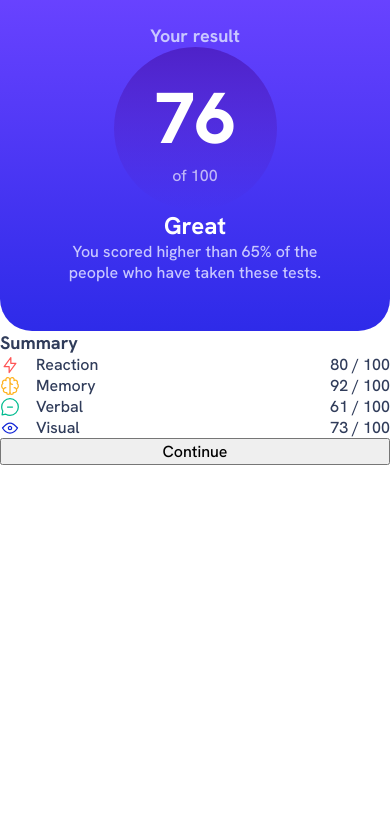
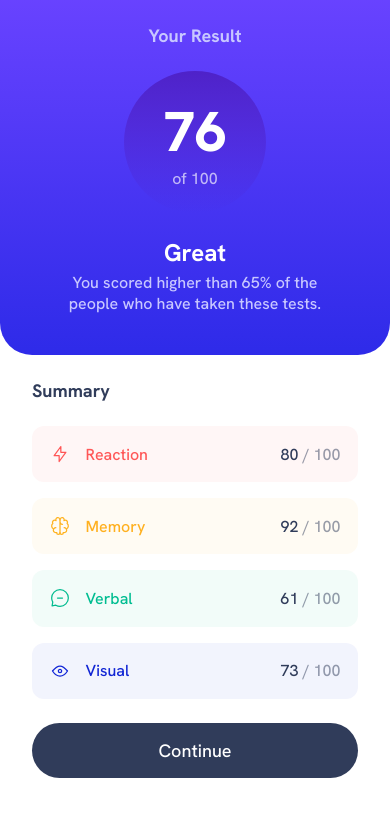
Before and after one commit to solvman/results-summary-component-main, a plain HTML site: page index.html in a window 390 px wide. Drawn offline with Linux system fonts and the light colour scheme.

Commit message:
Complete mobile design

```diff
--- a/index.html
+++ b/index.html
@@ -16,21 +16,21 @@
   <body>
     <main>
       <div class="card grid">
-        <div class="result grid">
+        <div class="result grid spacing--lg">
           <h1 class="heading--md">Your result</h1>
           <p class="result__score"><span class="heading--xl">76</span>of 100</p>
-          <div class="grid">
-            <p class="result__outcome heading--lg">Great</p>
-            <p>
+          <div class="grid spacing--sm">
+            <p class="result__rank heading--lg">Great</p>
+            <p class="result__description">
               You scored higher than 65% of the people who have taken these
               tests.
             </p>
           </div>
         </div>
-        <div class="summary grid">
+        <div class="summary grid spacing--lg">
           <h2 class="heading--md">Summary</h2>
-          <div class="grid">
-            <div class="summary__item flex space-between">
+          <div class="grid spacing--md">
+            <div class="summary__item flex space-between clr-accent1">
               <div class="flex">
                 <svg
                   xmlns="http://www.w3.org/2000/svg"
@@ -47,11 +47,11 @@
                     d="M10.833 8.333V2.5l-6.666 9.167h5V17.5l6.666-9.167h-5Z"
                   />
                 </svg>
-                <p class="summary__item__title">Reaction</p>
+                <p>Reaction</p>
               </div>
-              <p><span>80</span> / 100</p>
+              <p class="summary__item__score"><span>80</span> / 100</p>
             </div>
-            <div class="summary__item flex space-between">
+            <div class="summary__item flex space-between clr-accent2">
               <div class="flex">
                 <svg
                   xmlns="http://www.w3.org/2000/svg"
@@ -84,9 +84,9 @@
                 </svg>
                 <p class="summary__item__title">Memory</p>
               </div>
-              <p><span>92</span> / 100</p>
+              <p class="summary__item__score"><span>92</span> / 100</p>
             </div>
-            <div class="summary__item flex space-between">
+            <div class="summary__item flex space-between clr-accent3">
               <div class="flex">
                 <svg
                   xmlns="http://www.w3.org/2000/svg"
@@ -105,9 +105,9 @@
                 </svg>
                 <p class="summary__item__title">Verbal</p>
               </div>
-              <p><span>61</span> / 100</p>
+              <p class="summary__item__score"><span>61</span> / 100</p>
             </div>
-            <div class="summary__item flex space-between">
+            <div class="summary__item flex space-between clr-accent4">
               <div class="flex">
                 <svg
                   xmlns="http://www.w3.org/2000/svg"
@@ -133,7 +133,7 @@
                 </svg>
                 <p class="summary__item__title">Visual</p>
               </div>
-              <p><span>73</span> / 100</p>
+              <p class="summary__item__score"><span>73</span> / 100</p>
             </div>
           </div>
           <button class="button">Continue</button>
--- a/style.css
+++ b/style.css
@@ -56,6 +56,7 @@
   --fs-400: 1.125rem;
   --fs-500: 1.5rem;
   --fs-600: 2rem;
+  --fs-800: 3.5rem;
   --fs-900: 4.5rem;
 }
 
@@ -81,6 +82,7 @@ svg {
 /* Utility */
 
 .heading--md {
+  text-transform: capitalize;
   font-size: var(--fs-400);
   font-weight: var(--fw-bold);
 }
@@ -92,7 +94,19 @@ svg {
 
 .heading--xl {
   font-weight: var(--fw-black);
-  font-size: var(--fs-900);
+  font-size: var(--fs-800);
+}
+
+.spacing--sm {
+  gap: 0.25rem;
+}
+
+.spacing--md {
+  gap: 1rem;
+}
+
+.spacing--lg {
+  gap: 1.5rem;
 }
 
 .flex {
@@ -109,37 +123,73 @@ svg {
   justify-content: space-between;
 }
 
+.clr-accent1 {
+  color: hsl(var(--clr-hsl-accent-1));
+  background-color: hsl(var(--clr-hsl-accent-1), 0.05);
+}
+
+.clr-accent2 {
+  color: hsl(var(--clr-hsl-accent-2));
+  background-color: hsl(var(--clr-hsl-accent-2), 0.05);
+}
+
+.clr-accent3 {
+  color: hsl(var(--clr-hsl-accent-3));
+  background-color: hsl(var(--clr-hsl-accent-3), 0.05);
+}
+
+.clr-accent4 {
+  color: hsl(var(--clr-hsl-accent-4));
+  background-color: hsl(var(--clr-hsl-accent-4), 0.05);
+}
+
 /* Styles */
 
 body {
+  background-color: var(--clr-neutral-100);
   font-family: var(--ff-default);
   font-size: var(--fs-300);
   font-weight: var(--fw-regular);
 }
 .card {
-  --padding: 1.5rem;
+  min-width: 375px;
+  background-color: var(--clr-neutral-100);
 }
 
 .button {
   display: block;
+  text-decoration: none;
+  font-size: var(--fs-400);
+  color: var(--clr-neutral-100);
+  background-color: var(--clr-neutral-700);
+  border-radius: 100vw;
+  border: none;
+  padding: 1rem 2rem;
+  cursor: pointer;
+  transition: all 0.4s;
+}
+
+.button:is(:hover, :focus) {
+  background-image: var(--gradient-primary);
 }
 
 .result {
-  padding: var(--padding) calc(var(--padding) * 2) calc(var(--padding) * 2);
+  padding: 1.5rem 3rem 2.5625rem;
   text-align: center;
+  justify-content: center;
   color: var(--clr-neutral-300);
   background: var(--gradient-primary);
   border-radius: 0 0 2rem 2rem;
 }
 
 .result__score span,
-.result__outcome {
+.result__rank {
   color: var(--clr-neutral-100);
 }
 
 .result__score {
-  padding: var(--padding);
   justify-self: center;
+  padding: var(--fs-500);
   aspect-ratio: 1;
   border-radius: 50%;
   background-image: var(--gradient-circle);
@@ -152,14 +202,34 @@ body {
   display: block;
 }
 
+.result__description {
+  max-width: 400px;
+}
+
 .summary {
   color: var(--clr-neutral-700);
   background-color: var(--clr-neutral-100);
+  padding: 1.5rem 2rem;
 }
+
+.summary__item {
+  border-radius: 0.75rem;
+  padding: 1.1rem;
+}
+
+.summary__item__score span {
+  color: var(--clr-neutral-700);
+}
+
+.summary__item__score {
+  color: hsla(var(--clr-neutral-hsl-700), 0.5);
+}
+
 /* Media queries */
 
 @media (min-width: 600px) {
   body {
+    background-color: var(--clr-neutral-200);
     height: 100vh;
     display: grid;
     place-content: center;
@@ -167,7 +237,14 @@ body {
   }
 
   .card {
+    --padding: 2vw;
     max-width: 736px;
+    border-radius: 2rem;
+    overflow: hidden;
     grid-template-columns: 1fr 1fr;
   }
+
+  .result {
+    border-radius: 2rem;
+  }
 }
```
